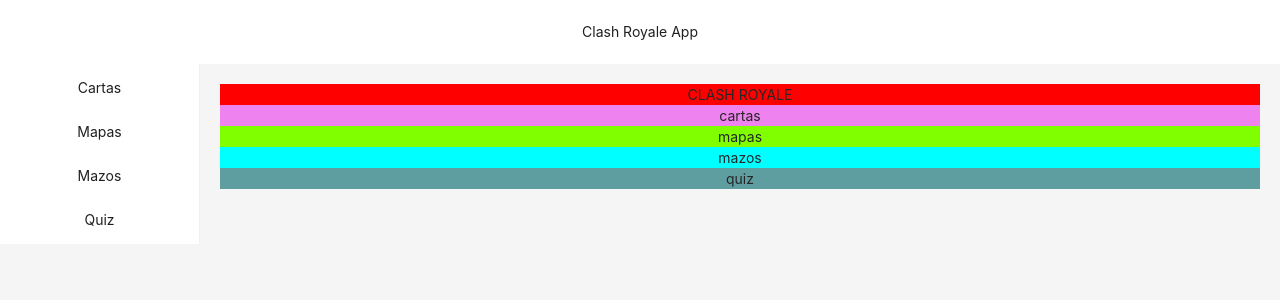
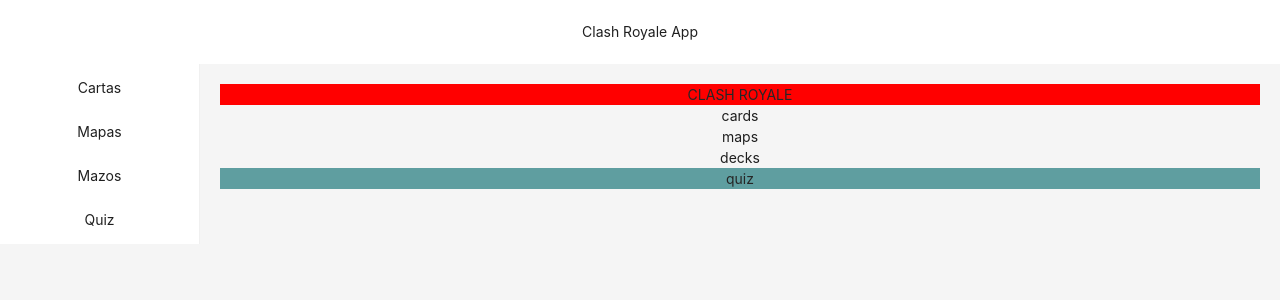
Before and after one commit to ivan316ivan/WorkExperience, a React (Vite) app: page / in a window 1280 px wide. Shown: the top 300 px of the page. Built offline with nearby package versions, Linux system fonts and the light colour scheme.

Commit message:
Change to english

```diff
--- a/src/pages/homePage.module.css
+++ b/src/pages/homePage.module.css
@@ -1,14 +1,14 @@
-.card {
+.cards {
     background-color: violet;
     color: rgb(38, 38, 38);
 }
 
-.mapas {
+.maps {
     background-color: chartreuse;
     color: rgb(38, 38, 38);
 }
 
-.mazos {
+.decks {
     background-color: aqua;
     color: rgb(38, 38, 38);
 }
--- a/src/pages/homePage.tsx
+++ b/src/pages/homePage.tsx
@@ -12,15 +12,15 @@
 
         <div onClick={() => {
             navigate("/cartas")
-        }} className={styles.card}>cartas</div>
+        }} className={styles.card}>cards</div>
 
         <div onClick={() => {
             navigate("/mapa")
-        }} className={styles.mapas}>mapas</div>
+        }} className={styles.mapas}>maps</div>
 
         <div onClick={() => {
             navigate("/mazos")
-        }} className={styles.mazos}>mazos</div>
+        }} className={styles.mazos}>decks</div>
 
         <div onClick={() => {
             navigate("/quiz")
--- a/src/pages/mapa.tsx
+++ b/src/pages/mapa.tsx
@@ -1,6 +1,6 @@
-export const Mapa = () => {
+export const Maps = () => {
     return(<>
-    <div>Mapa</div>
+    <div>Maps</div>
     </>
     );
 };
--- a/src/pages/mazos.tsx
+++ b/src/pages/mazos.tsx
@@ -1,6 +1,6 @@
-export const Mazos = () => {
+export const Decks = () => {
     return( <>
-    <div>Mazos</div>
+    <div>Decks</div>
 </>
 );
 };
```
